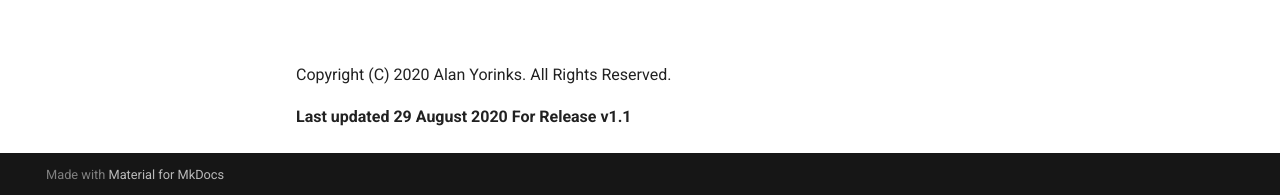
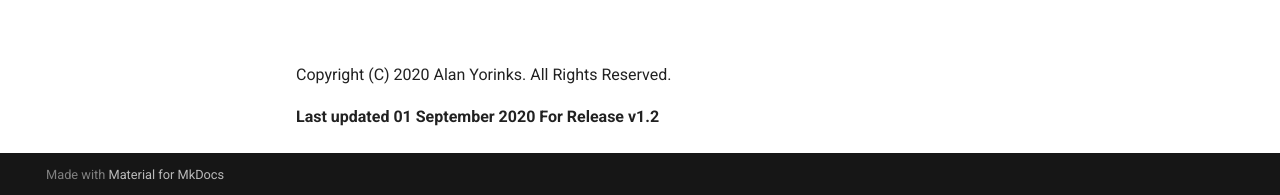
Before and after one commit to MrYsLab/pymata_rh, an MkDocs documentation site: the page built from docs/index.md, in a window 1280 px wide and 900 px high, scrolled down 3955 px. Shown: the part 702-897 px from the top of the window. Built offline with MkDocs 1.6.1 and Material for MkDocs 9.7.7, drawn with Linux system fonts in a browser that asks for light colours.

```diff
--- a/docs/index.md
+++ b/docs/index.md
@@ -161,4 +161,4 @@
 
 Copyright (C) 2020 Alan Yorinks. All Rights Reserved.
 
-**Last updated 29 August 2020 For Release v1.1**
+**Last updated 01 September 2020 For Release v1.2**
```
